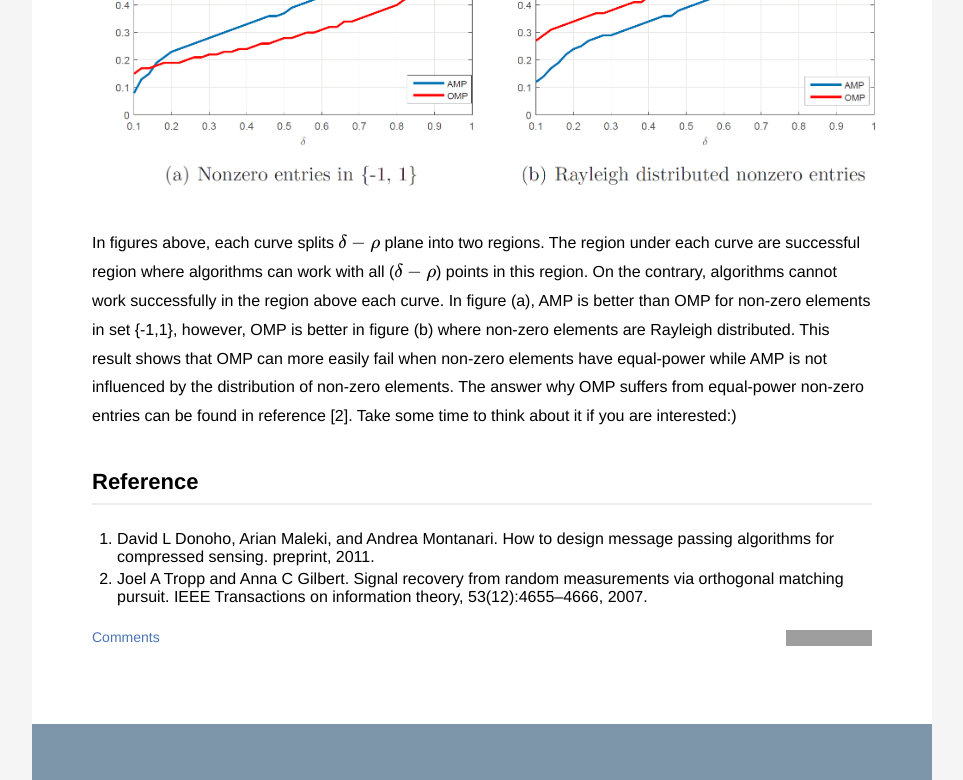
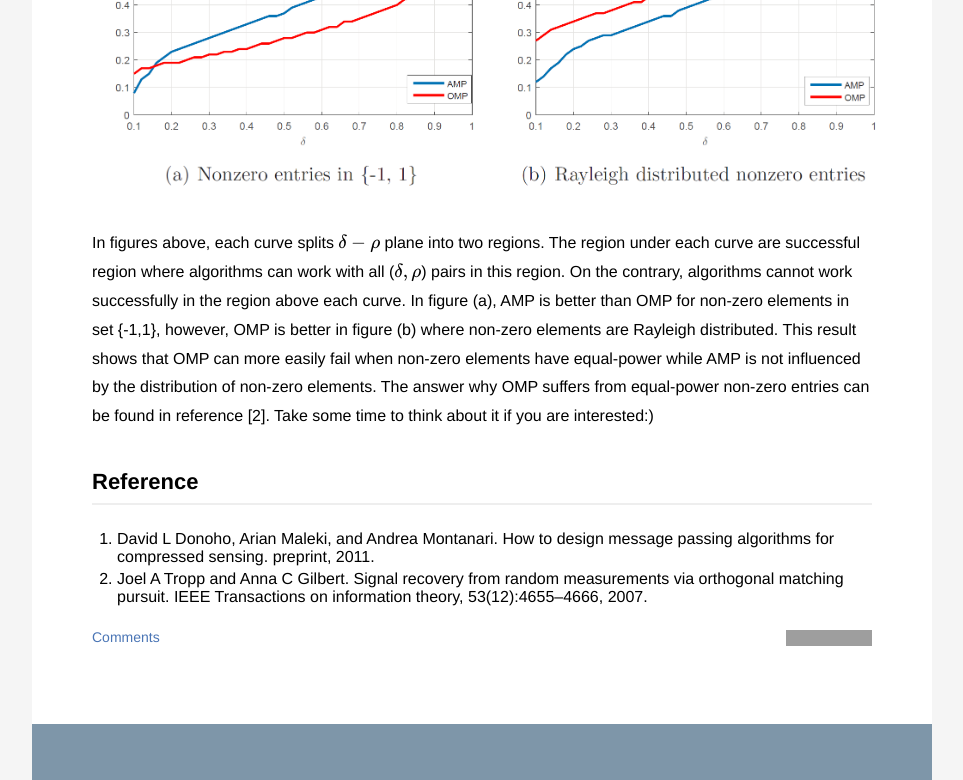
Before and after one commit to danqing117/danqing117.github.io, a Jekyll site: the page built from _posts/2017-04-06-AMP.md, in a window 1280 px wide and 900 px high, scrolled down 3124 px, cut to the strip 0-780 px from the top of the window. Shown: the whole strip, without its empty margins (158-1121 px from the left). Built offline with Jekyll 4.4.1, drawn with Linux system fonts in a browser that asks for light colours; formulas are drawn with MathJax 3; grey boxes are pictures that could not be loaded.

Commit message:
Update 2017-04-06-AMP.md

```diff
--- a/_posts/2017-04-06-AMP.md
+++ b/_posts/2017-04-06-AMP.md
@@ -77,7 +77,7 @@ Orthogonal matching pursuit (OMP) is another algorithm which can solve under-det
 
 ![Git Bash](/images/githubpages/AMP/PH.png)
 
-In figures above, each curve splits \\(\delta-\rho\\) plane into two regions. The region under each curve are successful region where algorithms can work with all (\\(\delta-\rho\\)) points in this region. On the contrary, algorithms cannot work successfully in the region above each curve. In figure (a), AMP is better than OMP for non-zero elements in set {-1,1}, however, OMP is better in figure (b) where non-zero elements are Rayleigh distributed. This result shows that OMP can more easily fail when non-zero elements have equal-power while AMP is not influenced by the distribution of non-zero elements. The answer why OMP suffers from equal-power non-zero entries can be found in reference [2]. Take some time to think about it if you are interested:)
+In figures above, each curve splits \\(\delta-\rho\\) plane into two regions. The region under each curve are successful region where algorithms can work with all (\\(\delta, \rho\\)) pairs in this region. On the contrary, algorithms cannot work successfully in the region above each curve. In figure (a), AMP is better than OMP for non-zero elements in set {-1,1}, however, OMP is better in figure (b) where non-zero elements are Rayleigh distributed. This result shows that OMP can more easily fail when non-zero elements have equal-power while AMP is not influenced by the distribution of non-zero elements. The answer why OMP suffers from equal-power non-zero entries can be found in reference [2]. Take some time to think about it if you are interested:)
 
 
 ## Reference
```
